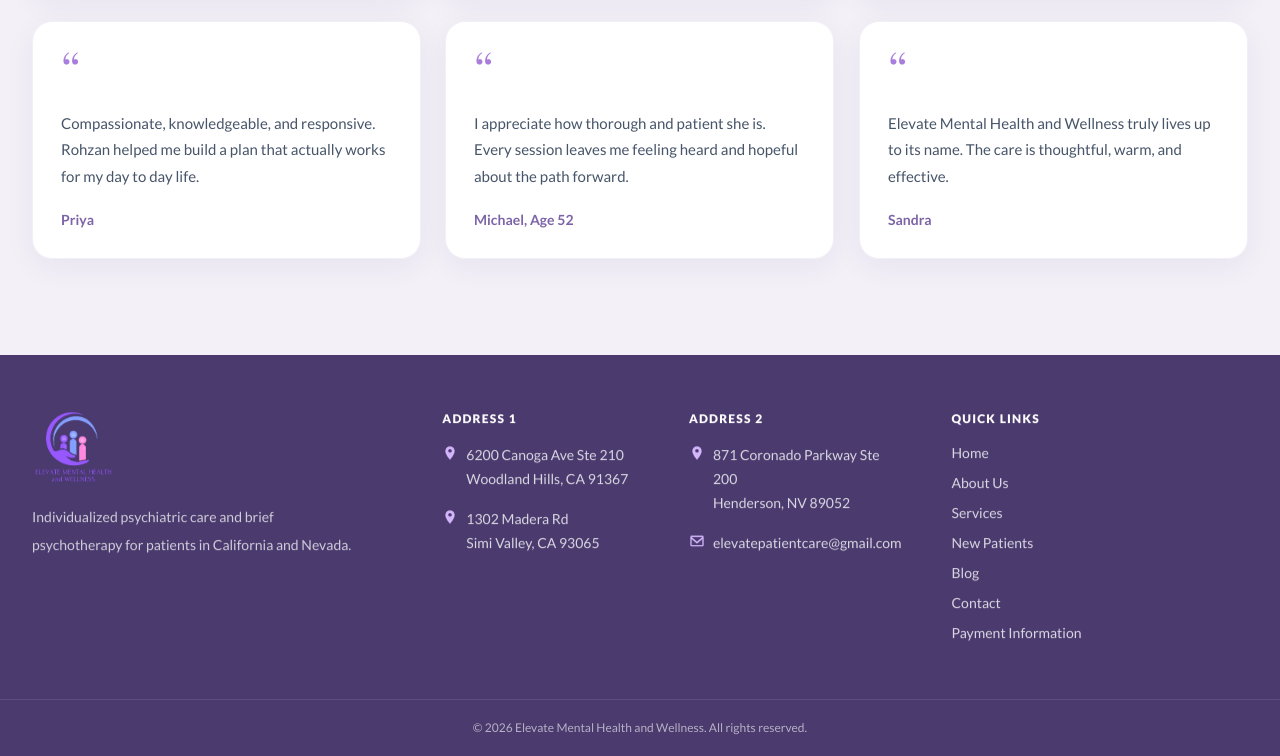
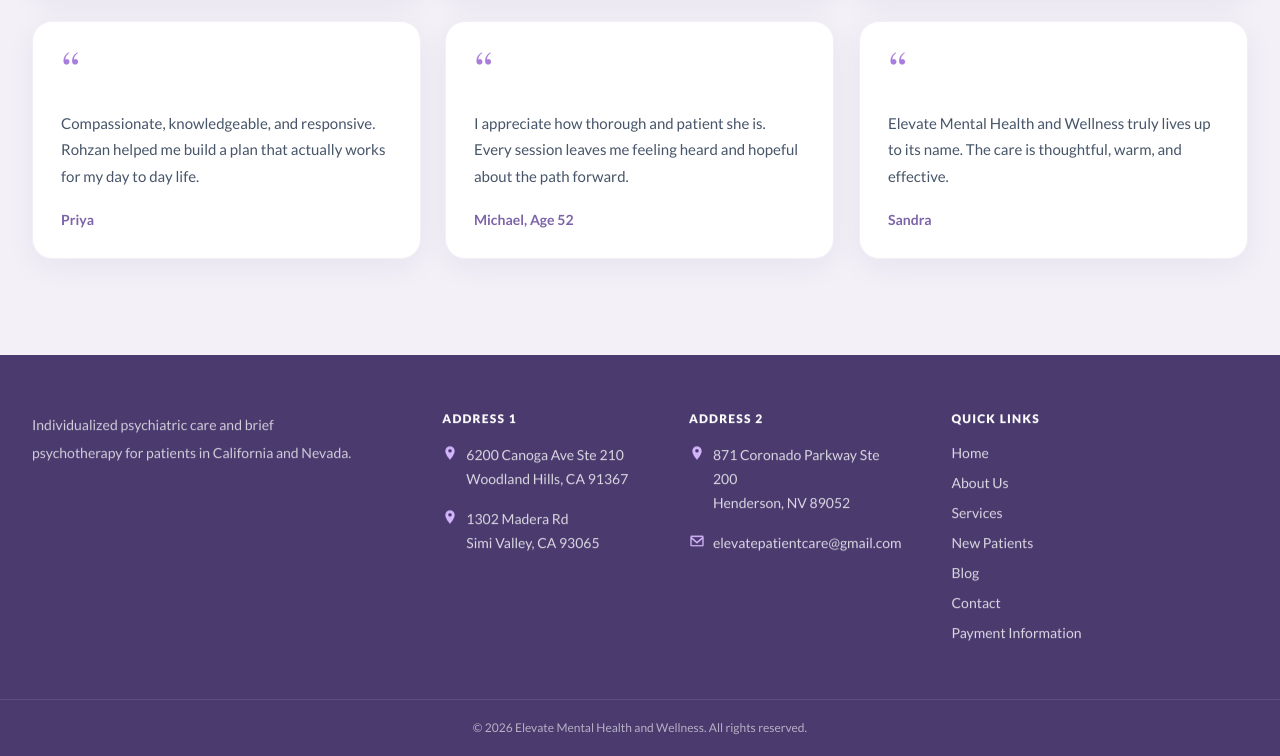
Before and after one commit to tspstabuadajester/website-elevate, a plain HTML site: page about.html in a window 1280 px wide. Shown: the part 3589-4345 px from the top of the page. Drawn offline with nearby package versions, Linux system fonts and the light colour scheme.

Commit message:
remove brand logo in the footer

```diff
--- a/about.html
+++ b/about.html
@@ -202,10 +202,7 @@
   <footer id="contact" class="bg-elevate-800 text-white">
     <div class="reveal mx-auto grid max-w-7xl gap-10 px-5 py-14 md:grid-cols-2 lg:grid-cols-[1.1fr_1.4fr_.9fr] lg:gap-12 lg:px-8">
       <div>
-        <a href="index.html" aria-label="Elevate home">
-          <img data-logo src="assets/logo.png" alt="" class="brand-logo brand-logo--footer" width="220" height="72" decoding="async"/>
-        </a>
-        <p id="footer-description" class="mt-5 max-w-xs text-sm leading-7 text-white/75"></p>
+        <p id="footer-description" class="max-w-xs text-sm leading-7 text-white/75"></p>
       </div>
       <div class="grid gap-8 sm:grid-cols-2">
         <div>
```
Also changed, not shown: blog.html (+1 -4 lines), contact.html (+1 -4 lines), index.html (+1 -4 lines), payment.html (+1 -4 lines), service-detail.html (+1 -4 lines), services.html (+1 -4 lines).
